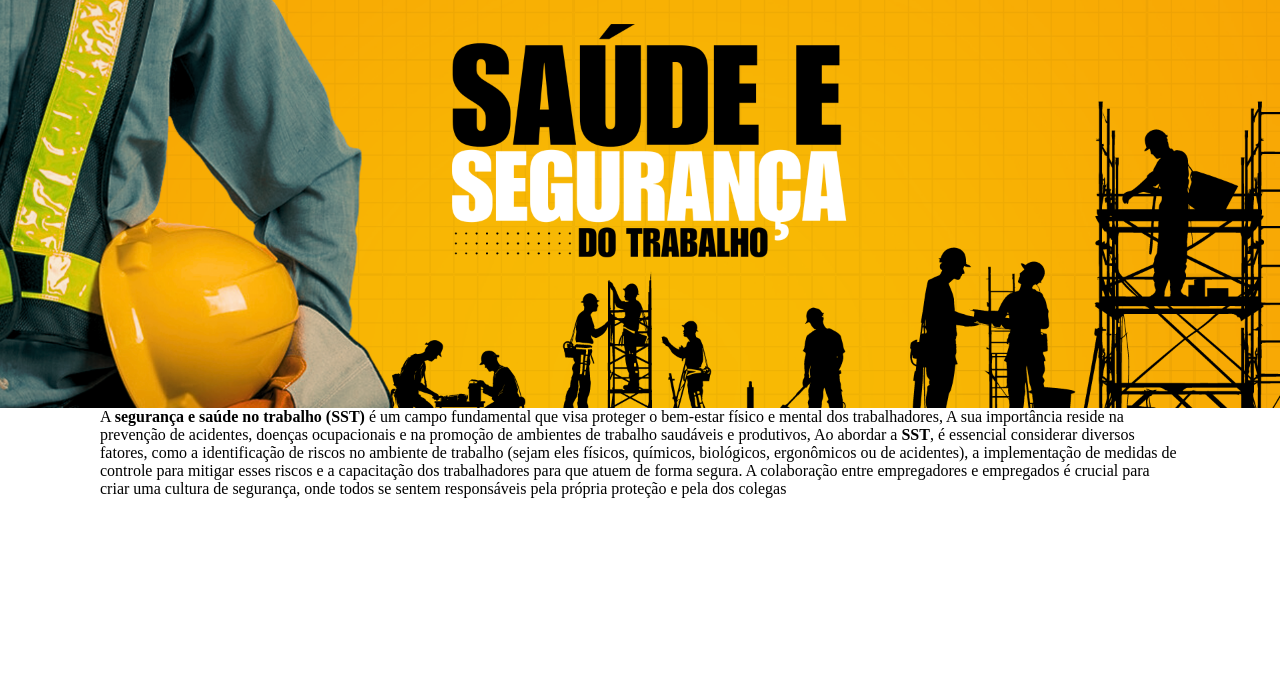
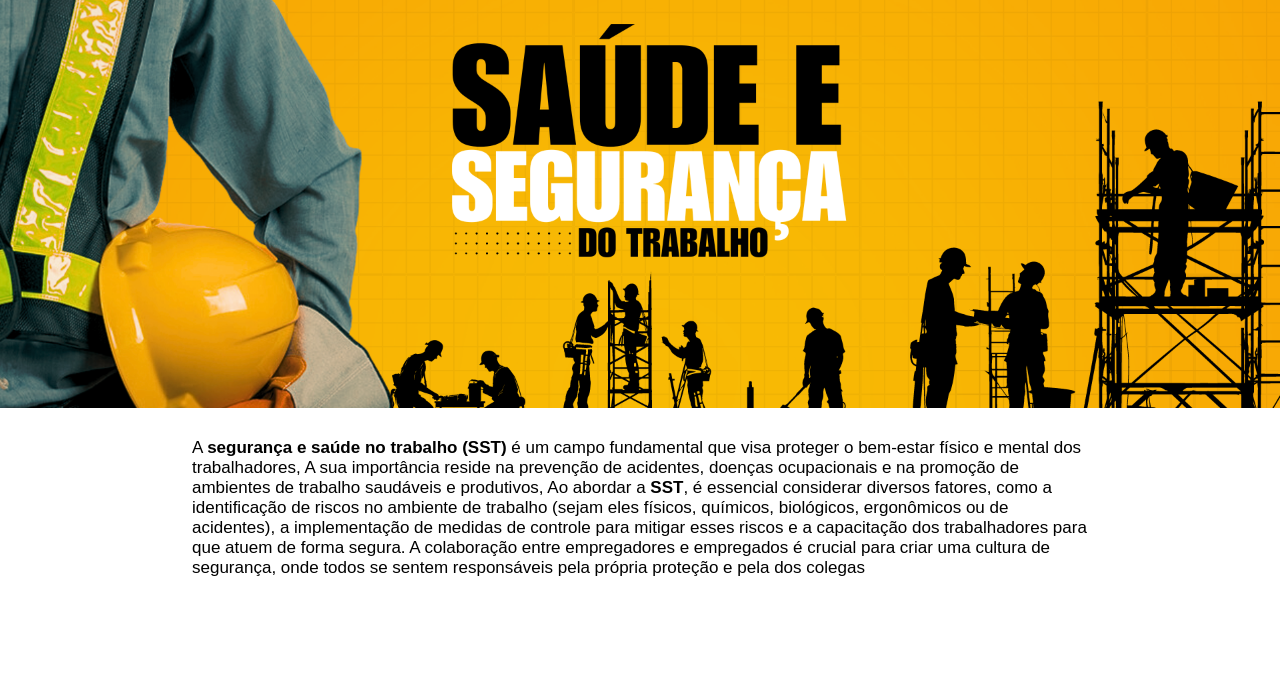
Before and after one commit to thalespereirasantos/saude_seguran-a, a plain HTML site: page index.html in a window 1280 px wide. Shown: the part 101-800 px from the top of the page. Drawn offline with Linux system fonts and the light colour scheme.

Commit message:
alteração css e adição do Readme

```diff
--- a/style.css
+++ b/style.css
@@ -3,6 +3,7 @@
     padding: 0;
     margin: 0;
     box-sizing: border-box;
+    font-family: Arial, Helvetica, sans-serif;
 }
 #footer{
     text-align:end;
@@ -21,7 +22,9 @@
     color: black;
 }
 #introduction{
-    margin: auto 100px;
+    margin: 30px auto;
+    width: 70%;
+    font-size: 17px;
 }
 #BGIMG{
     background-image:url(imagens/bgimg.png);
```
Also changed, not shown: 1 other file.
